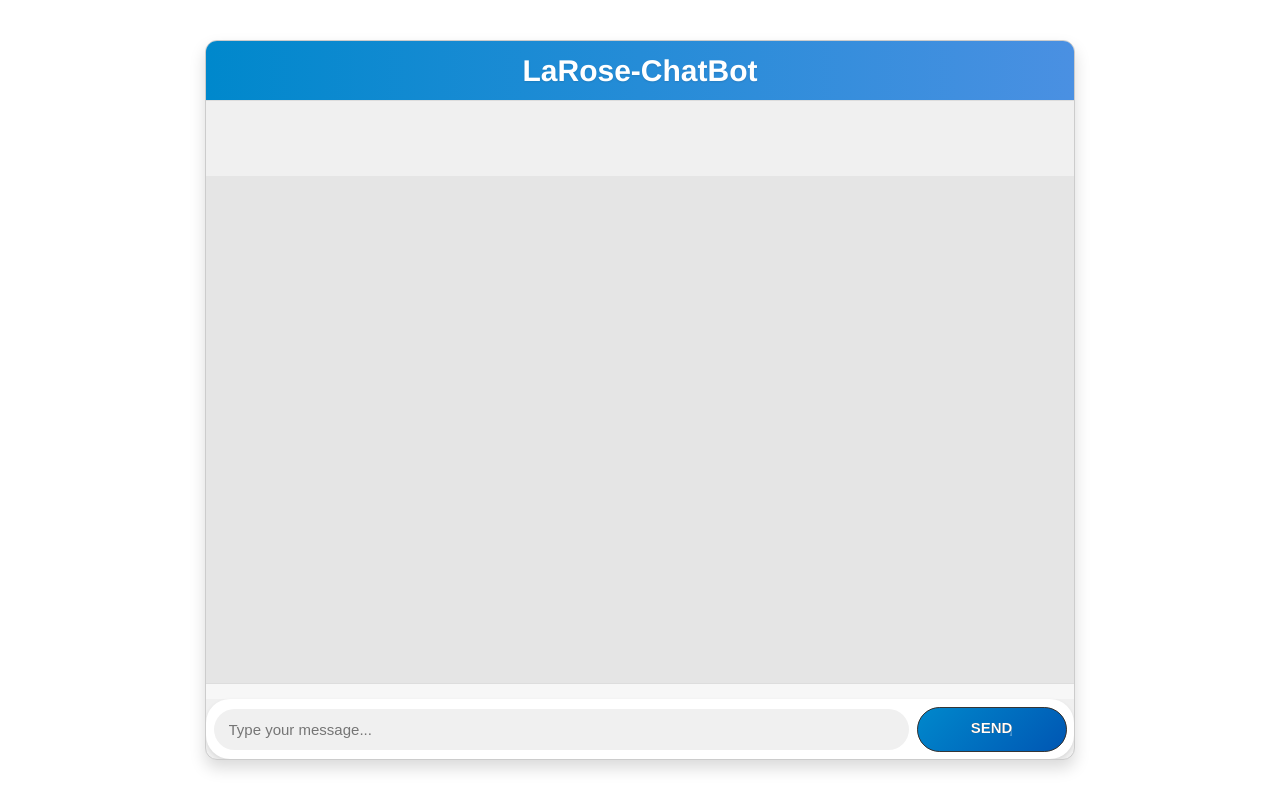
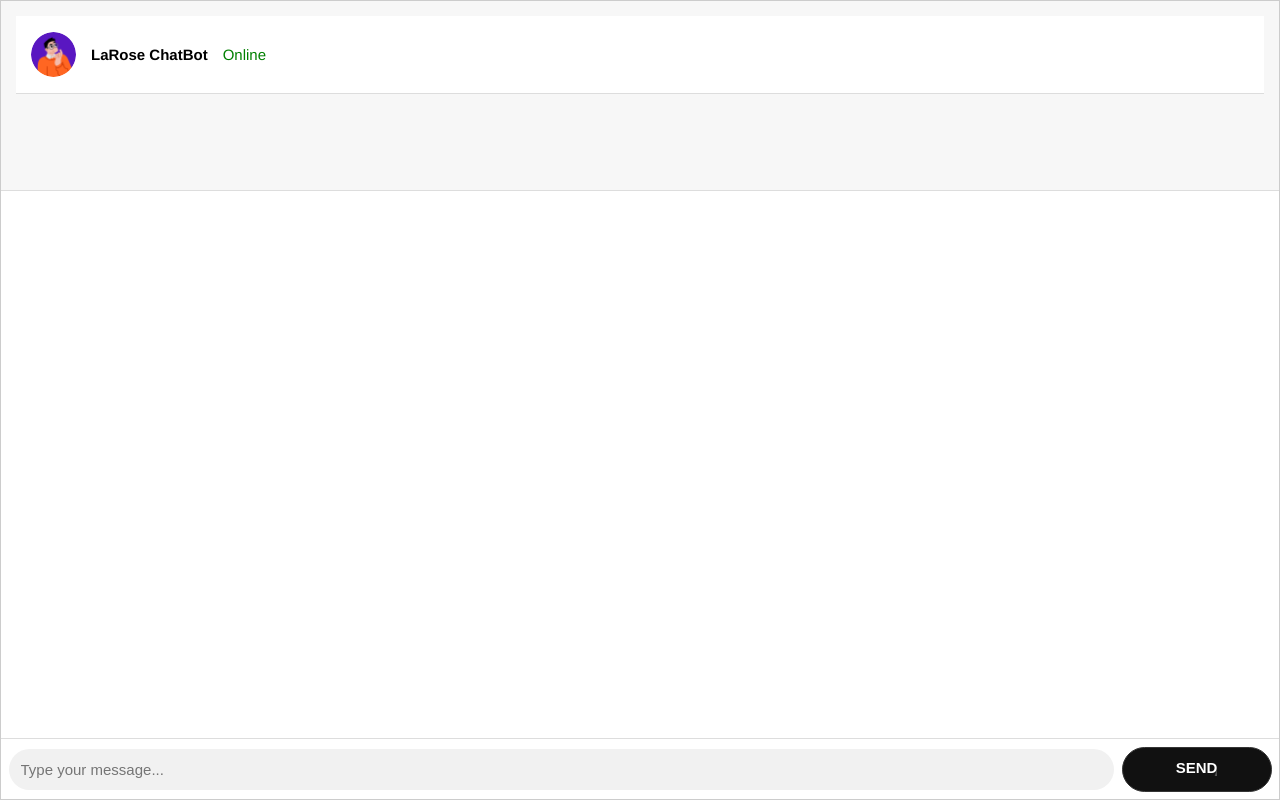
Before and after one commit to hamdymohamedak/akchatbot, a React (Create React App) app: page / in a window 1280 px wide. Built offline with nearby package versions, Linux system fonts and the light colour scheme.

Commit message:
Add files via upload

```diff
--- a/src/App.css
+++ b/src/App.css
@@ -1,16 +1,13 @@
-/* General chat app container */
 .chat-app {
   display: flex;
   flex-direction: column;
-  height: 90vh;
+  height: 100vh;
   width: 100vw;
-  max-width: 58rem;
   margin: auto;
   border: 1px solid #ccc;
-  border-radius: 12px;
-  box-shadow: 0 8px 16px rgba(0, 0, 0, 0.15);
-  background: #f0f0f0;
-  font-family: 'Helvetica Neue', Arial, sans-serif;
+  box-shadow: 0 4px 8px rgba(0, 0, 0, 0.1);
+  background: #fff;
+  font-family: "Helvetica Neue", Arial, sans-serif;
   position: relative;
   overflow: hidden;
 }
@@ -22,79 +19,93 @@
   justify-content: center;
   align-items: center;
   font-weight: bold;
-  font-size: 2rem;
-  background: linear-gradient(90deg, #0088cc, #4a90e2);
+  font-size: 1.5rem;
+  background: #0084ff;
   color: #fff;
   border-bottom: 1px solid #ddd;
-  text-shadow: 0 1px 2px rgba(0, 0, 0, 0.1);
+  box-shadow: 0 1px 4px rgba(0, 0, 0, 0.1);
 }
 
-/* Chat header for showing messages */
+/* Chat header styling */
 .chat-header {
-  flex: 1;
+  flex: 0.3;
   padding: 1rem;
   overflow-y: auto;
-  background: #e5e5e5;
+  background: #f7f7f7;
   display: flex;
   flex-direction: column;
+  border-bottom: 1px solid #ddd;
+}
+
+/* User Avatar styling */
+.userAvatar {
+  display: flex;
+  align-items: center;
+  padding: 1rem;
+  border-bottom: 1px solid #ddd;
+  background: #fff;
+}
+
+.userAvatar img {
+  object-fit: cover;
+  height: 3rem;
+  width: 3rem;
+  border-radius: 50%;
+  margin-right: 1rem;
+}
+
+/* Chat body where messages are displayed */
+.chat-body {
+  flex: 1;
+  display: flex;
+  flex-direction: column;
+  padding: 0.5rem;
+  background: #fff;
+  overflow-y: auto;
 }
 
 /* Chat messages styling */
 .message {
   margin-bottom: 1rem;
+  padding: 0.8rem 1rem;
+  border-radius: 12px;
   max-width: 70%;
-  padding: 0.8rem;
-  border-radius: 12px;
   line-height: 1.5;
   font-size: 1rem;
   word-wrap: break-word;
   box-shadow: 0 2px 4px rgba(0, 0, 0, 0.1);
+  position: relative;
 }
 
 .message.user {
   align-self: flex-end;
-  background: linear-gradient(135deg, #007bff, #0056b3);
+  background: #0084ff;
   color: #fff;
+  border-radius: 12px 12px 0 12px;
 }
 
 .message.ai {
   align-self: flex-start;
-  background: #ffffff;
-  border: 1px solid #e5e5e5;
+  background: #f1f1f1;
   color: #333;
+  border-radius: 12px 12px 12px 0;
 }
 
-.wave-text {
-  display: inline-block;
-  animation: wave-animation 1.5s infinite;
-}
-
-/* Chat body where the input field is located */
-.chat-body {
-  flex: 0;
-  display: flex;
-  padding: 0.5rem;
-  background: #f7f7f7;
-  border-top: 1px solid #ddd;
-}
-
-/* Input field and send button styling */
+/* Chat input styling */
 .chat-input {
   display: flex;
   align-items: center;
-  width: 100%;
   padding: 0.5rem;
-  border-radius: 24px;
+  border-top: 1px solid #ddd;
   background: #fff;
-  box-shadow: 0 2px 4px rgba(0, 0, 0, 0.1);
 }
 
 .chat-input input {
   flex: 1;
-  padding: 0.8rem 1rem;
+  padding: 0.8rem;
   border: none;
   border-radius: 24px;
-  background: #f0f0f0;
+  background: #f1f1f1;
   font-size: 1rem;
   margin-right: 0.5rem;
   outline: none;
@@ -109,8 +120,9 @@
   background: #e0e0e0;
 }
 
+/* ShinyButton styling */
 .shiny-button {
-  background: linear-gradient(135deg, #0088cc, #0056b3);
+  background: #0084ff;
   border: none;
   border-radius: 24px;
   color: #fff;
@@ -126,7 +138,7 @@
 }
 
 .shiny-button:hover:not(:disabled) {
-  background: linear-gradient(135deg, #0077b6, #004a7c);
+  background: #006bb3;
 }
 
 /* Battery alert positioning */
@@ -155,3 +167,26 @@
     transform: translateY(0);
   }
 }
+
+/* Pop-up position styling */
+.popap {
+  position: absolute;
+  right: 0;
+  top: 10%;
+  width: 24rem;
+}
+
+.RemoveBtn {
+  color: red;
+  background: transparent;
+  font-weight: bold;
+  margin-left: 1rem;
+  border: none;
+  border-radius: 10px;
+  height: 2rem;
+  min-width: 5rem;
+  font-weight: bold;
+  display: flex;
+  justify-content: center;
+  align-items: center;
+}
--- a/src/App.js
+++ b/src/App.js
@@ -9,14 +9,15 @@ import {
   useColorScheme,
   RandomAnimate,
   useOnlineStatus,
+  useLocalStorage,
 } from "./LaRose";
 import { GoogleGenerativeAI } from "@google/generative-ai";
 import "./App.css";
+import Avatar from "./Avatar.png";
+const API_KEY = "AIzaSyAWOETDeqZyrTanHs7hClr_t698-3WgR_Q";
 
-// Ensure the API key is stored securely in environment variables
-const API_KEY = "AIzaSyAWOETDeqZyrTanHs7hClr_t698-3WgR_Q";
 const ChatApp = () => {
-  const [messages, setMessages] = useState([]);
+  const [messages, setMessages] = useLocalStorage("chatMessages", []); // Use useLocalStorage to persist chat messages
   const [newMessage, setNewMessage] = useState("");
   const [loading, setLoading] = useState(false);
   const messagesEndRef = useRef(null);
@@ -46,20 +47,13 @@ const ChatApp = () => {
     }
   }, [messages]);
 
-  const { level, charging } = useBatteryStatus();
-
-  useEffect(() => {
-    if (level < 0.6) {
-      setBatteryMessage("Your battery level is low");
-    } else {
-      setBatteryMessage("");
-    }
-  }, [level]);
-
   const handleSubmit = async (event) => {
     event.preventDefault();
     if (newMessage.trim() !== "" && genAI) {
-      setMessages([...messages, { sender: "user", text: newMessage }]);
+      // Add user message to state and localStorage
+      const newMessages = [...messages, { sender: "user", text: newMessage }];
+      setMessages(newMessages);
+
       setLoading(true);
 
       try {
@@ -70,25 +64,36 @@ const ChatApp = () => {
         const aiText = response?.response?.text
           ? response.response.text()
           : "Sorry, I didn't understand that.";
-        setMessages((prevMessages) => [
-          ...prevMessages,
+
+        // Add AI response to state and localStorage
+        const updatedMessages = [
+          ...newMessages,
           { sender: "ai", text: aiText },
-        ]);
+        ];
+        setMessages(updatedMessages);
       } catch (error) {
         console.error("Error getting response from Generative AI:", error);
-        setMessages((prevMessages) => [
-          ...prevMessages,
+
+        // Add error message to state and localStorage
+        const errorMessages = [
+          ...newMessages,
           {
             sender: "ai",
             text: "Sorry, something went wrong. Please try again.",
           },
-        ]);
+        ];
+        setMessages(errorMessages);
       } finally {
         setLoading(false);
       }
 
       setNewMessage("");
     }
+  };
+
+  const handleRemoveMessage = (index) => {
+    const updatedMessages = messages.filter((_, i) => i !== index);
+    setMessages(updatedMessages); // Remove a specific message
   };
 
   const preferredLanguage = usePreferredLanguage();
@@ -99,20 +104,39 @@ const ChatApp = () => {
     document.body.style.backgroundColor =
       colorTheme === "dark" ? "black" : "transparent";
   }, [colorTheme]);
+
   const isOnline = useOnlineStatus();
+
   return (
     <div className="chat-app" dir={textDirection}>
-      <div className="title">
-        LaRose-ChatBot
+      <div className="chat-header">
+        <div className="header-left">
+          <div className="header-info"></div>
+        </div>
+        <div className="userAvatar">
+          {" "}
+          <img
+            src={Avatar} // Replace with your avatar image URL
+            alt={Avatar}
+            className="avatar"
+          />
+          <RoseBox edit={{ color: "black", fontWeight: "bold" }}>
+            LaRose ChatBot{" "}
+          </RoseBox>{" "}
+          <div style={{ margin: "1rem", color: "green" }} className="status">
+            {isOnline ? "Online" : "Offline"}
+          </div>
+        </div>
       </div>
-      <RoseBox edit={{ height: "5rem", width: "20rem" }} />
-      <div className="chat-header">
+
+      <div className="chat-body">
         <div style={{ fontSize: "1.2rem", textAlign: "start" }}>
           {messages.map((message, index) => (
             <div key={index} className={`message ${message.sender}`}>
               <RandomAnimate edit={{ all: "none" }}>
                 {message.text}
               </RandomAnimate>
+              <button className="RemoveBtn" onClick={() => handleRemoveMessage(index)}>Remove</button>
             </div>
           ))}
           {loading && (
@@ -121,8 +145,6 @@ const ChatApp = () => {
             </div>
           )}
         </div>
-      </div>
-      <div className="chat-body">
         <div ref={messagesEndRef} />
       </div>
       <form onSubmit={handleSubmit} className="chat-input">
--- a/src/index.css
+++ b/src/index.css
@@ -9,7 +9,7 @@ body {
   display: flex;
   justify-content: center;
   align-items: center;
-  height: 100vh;
+  min-height: 100vh;
 }
 @property --DefaultBackground {
   syntax: "<color>";
```
Also changed, not shown: src/Avatar.png (added).
